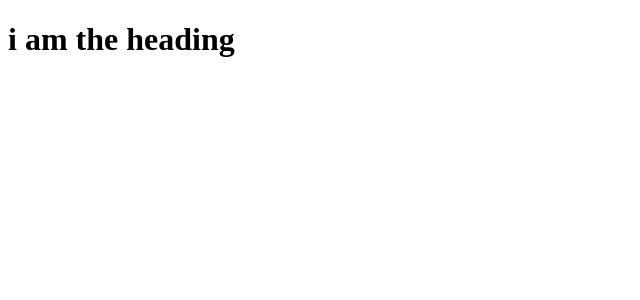
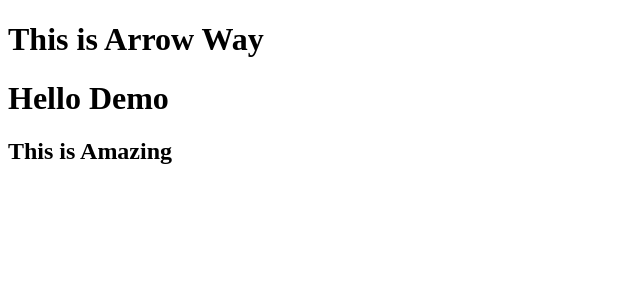
Before and after one commit to DeepakRathod1999/Journey-of-React, a React (Vite) app: page / in a window 1280 px wide. Shown: the top 300 px of the page, without its empty margins (0-640 px from the left). Built offline with nearby package versions, Linux system fonts and the light colour scheme.

Commit message:
stage 3 chapter 3

```diff
--- a/App.js
+++ b/App.js
@@ -1,6 +1,21 @@
 import React from "react";
 import  ReactDOM  from "react-dom";
-const heading = React.createElement("h1",{id:"child1"},"i am the heading");
+// const heading = React.createElement("h1",{id:"child1"},"i am the heading");
 const bridge=document.getElementById("root");
 const root= ReactDOM.createRoot(bridge);
-root.render(heading);
+
+const App=()=>{
+    const title =(
+<div>
+    <h1>Hello Demo </h1>
+    <h2>This is Amazing</h2>
+
+</div>    );
+    return (
+        <div>
+        <h1>This is Arrow Way</h1>
+        {title}
+        </div>
+        )
+}
+root.render(<App/>);
--- a/index.html
+++ b/index.html
@@ -10,7 +10,7 @@
 
     <script  type="module" src="./App.js"></script>
 
-    <div id="root">hello brother !!</div>
+    <div id="root"><h1>not rendered</h1></div>
 
 </head>
 
--- a/package.json
+++ b/package.json
@@ -3,6 +3,8 @@
   "version": "1.0.0",
   "description": "this is react from scratch to master level ",
   "scripts": {
+    "start":"parcel index.html",
+    "build":"parcel build index.html",
     "test": "jest"
   },
   "repository": {
@@ -22,5 +24,6 @@
   },
   "devDependencies": {
     "process": "^0.11.10"
-  }
+  },
+  "browserslist":["last 2 chrome versions","last 2 firefox versions"]
 }
```
